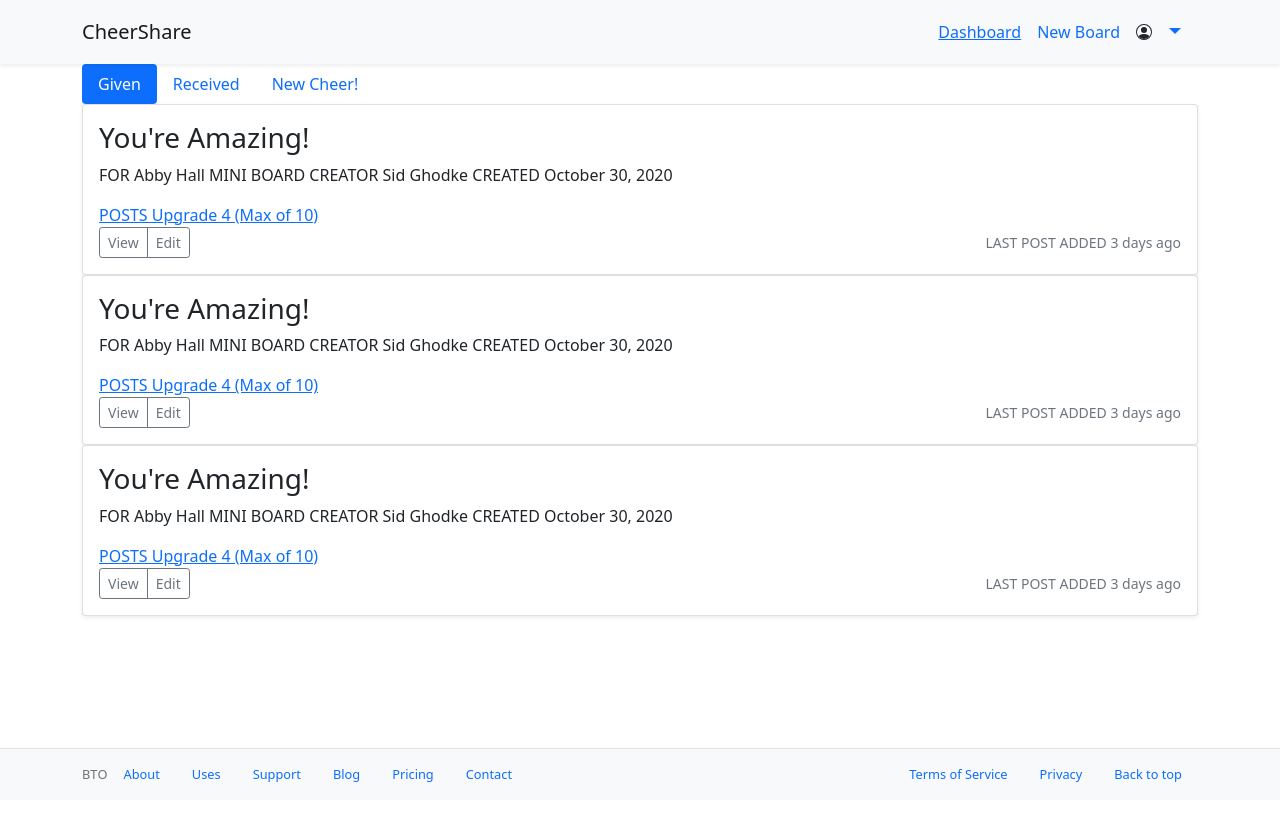
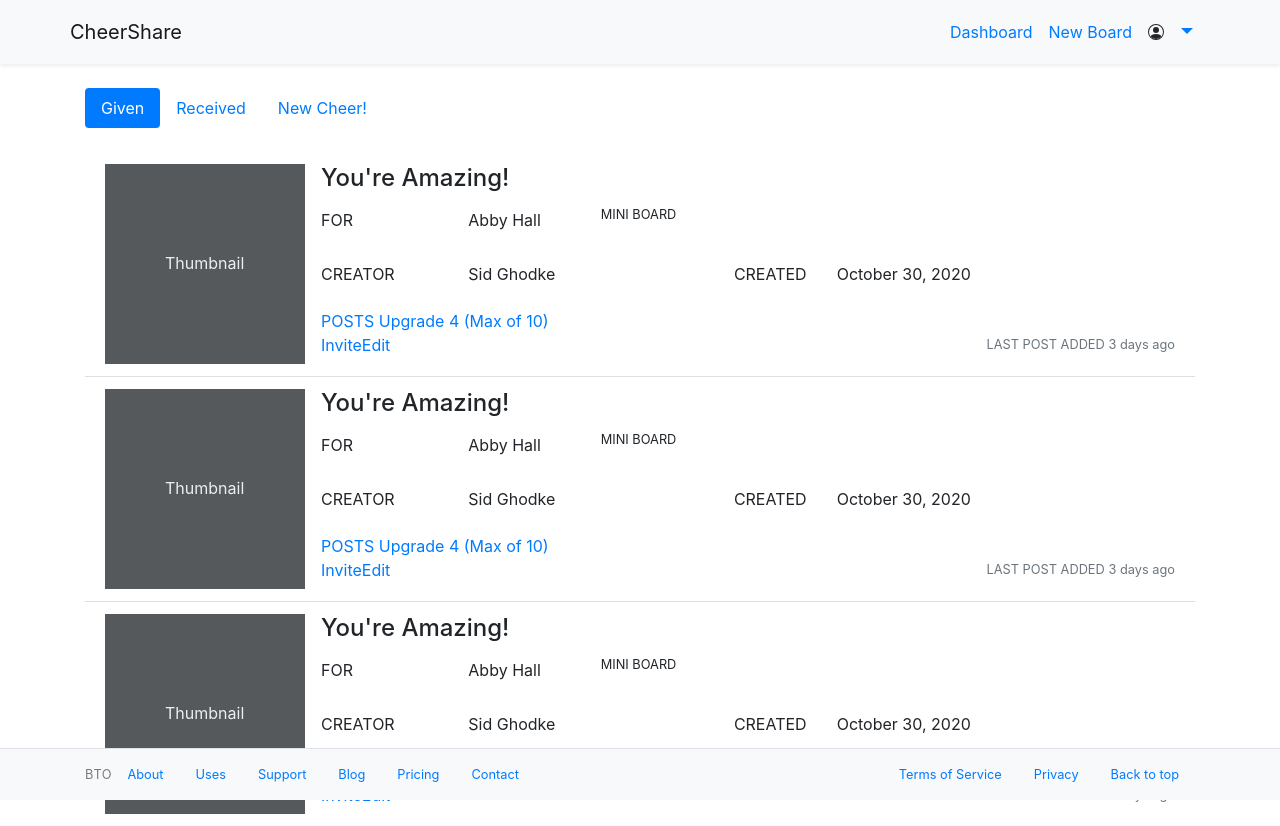
Before and after one commit to cheershareapp/cheershare, a Next.js app: page /cheer in a window 1280 px wide. Before the commit the page ends 800 px from the top, so only its background shows below. Built offline with nearby package versions, Linux system fonts and the light colour scheme.

Commit message:
Implement BoardSummary as a Media list Resolve Pin styles Fix listing filter pill Downgrade Bootstrap dependency

```diff
--- a/components/board-summary.js
+++ b/components/board-summary.js
@@ -1,27 +1,69 @@
+import {Row, Col, Media, Button, ButtonGroup, ListGroup, Form, Container} from "react-bootstrap";
+import React from "react";
+import Link from "next/link";
+
 export default function BoardSummary({id}) {
     return (
-        <div className="card shadow-sm">
-            <div className="card-body">
-                <h3>You're Amazing!</h3>
-                <p className="card-text">
-                    FOR  Abby Hall
-                    MINI BOARD
-                    CREATOR Sid Ghodke
-                    CREATED October 30, 2020
-                </p>
-                <a href={`/cheer/${id}/upgrade`}>POSTS Upgrade 4 (Max of 10)</a>
+        <Media>
+            <svg className="bd-placeholder-img mr-3" width="200" height="200"
+                 xmlns="http://www.w3.org/2000/svg" role="img"
+                 aria-label="Placeholder: Thumbnail" preserveAspectRatio="xMidYMid slice"
+                 focusable="false"><title>Placeholder</title>
+                <rect width="100%" height="100%" fill="#55595c"/>
+                <text x="30%" y="50%" fill="#eceeef" dy=".3em">Thumbnail</text>
+            </svg>
+            {/*<img*/}
+            {/*    className="mr-3"*/}
+            {/*    src="https://placeimg.com/200/200/all"*/}
+            {/*/>*/}
+            <Media.Body>
+                <h4>You're Amazing!</h4>
+                {/*<Container>*/}
+                {/*    <Row>*/}
+                {/*        <Col xs={7}>*/}
+                {/*            <label>For</label>*/}
+                {/*        </Col>*/}
+                {/*    </Row>*/}
+                {/*</Container>*/}
+                <Form>
+                    <Form.Group as={Row} controlId="formPlaintextEmail">
+                        <Form.Label column sm="2">
+                            FOR
+                        </Form.Label>
+                        <Col sm="2">
+                            <Form.Control plaintext readOnly defaultValue="Abby Hall" />
+                        </Col>
+
+                        <Form.Text column sm="4" className="text-right">
+                            MINI BOARD
+                        </Form.Text>
+                    </Form.Group>
+                    <Form.Group as={Row} controlId="formPlaintextPassword">
+                        <Form.Label column sm="2">
+                            CREATOR
+                        </Form.Label>
+                        <Col sm="2">
+                            <Form.Control plaintext readOnly defaultValue="Sid Ghodke" />
+                        </Col>
+
+                        <Form.Label column sm="3    " className="text-right">
+                            CREATED
+                        </Form.Label>
+                        <Col>
+                            <Form.Control plaintext readOnly defaultValue="October 30, 2020"/>
+                        </Col>
+                    </Form.Group>
+                </Form>
+
+                <Link href={`/cheer/${id}/upgrade`}>POSTS Upgrade 4 (Max of 10)</Link>
                 <div className="d-flex justify-content-between align-items-center">
-                    <div className="btn-group">
-                        <a href={`/cheer/${id}/invite`}
-                                className="btn btn-sm btn-outline-secondary">View
-                        </a>
-                        <a href={`/cheer/${id}`}
-                                className="btn btn-sm btn-outline-secondary">Edit
-                        </a>
-                    </div>
+                    <ButtonGroup>
+                        <Button href={`/cheer/${id}/invite`} variant="outline-secondary" size="sm" as={Link}>Invite</Button>
+                        <Button href={`/cheer/${id}`} variant="outline-secondary" size="sm" as={Link}>Edit</Button>
+                    </ButtonGroup>
                     <small className="text-muted">LAST POST ADDED 3 days ago</small>
                 </div>
-            </div>
-        </div>
+            </Media.Body>
+        </Media>
     );
 }
--- a/package.json
+++ b/package.json
@@ -8,7 +8,7 @@
     "start": "next start"
   },
   "dependencies": {
-    "bootstrap": "^5.0.0-alpha3",
+    "bootstrap": "^4.5.3",
     "muuri": "^0.9.3",
     "next": "10.0.0",
     "next-auth": "^3.1.0",
--- a/pages/cheer/index.js
+++ b/pages/cheer/index.js
@@ -7,6 +7,7 @@ import BoardSummary from "../../components/board-summary";
 import Container from 'react-bootstrap/Container';
 import Nav from 'react-bootstrap/Nav';
 import CreateBoardModal from "../../components/create-board";
+import ListGroup from "react-bootstrap/ListGroup";
 
 
 export default function ListBoards() {
@@ -21,7 +22,7 @@ export default function ListBoards() {
             <Header/>
             <CreateBoardModal showModal={showModal} setModal={setModal}/>
             <Container>
-                <Nav variant="pills" activeKey="given" onSelect={setFilter}>
+                <Nav variant="pills" activeKey={filter} onSelect={setFilter} className="py-4">
                     <Nav.Item>
                         <Nav.Link eventKey="given">
                             Given
@@ -39,9 +40,11 @@ export default function ListBoards() {
                     </Nav.Item>
                 </Nav>
 
-                {[...Array(filter === 'given' ? 3 : 1).keys()].map(id =>
-                    <BoardSummary id={id} key={id}/>
-                )}
+                <ListGroup variant="flush">
+                    {[...Array(filter === 'given' ? 3 : 1).keys()].map(id => (<ListGroup.Item>
+                        <BoardSummary id={id} key={id}/>
+                    </ListGroup.Item>))}
+                </ListGroup>
             </Container>
 
             <Footer/>
```
Also changed, not shown: components/pin.js (+7 -8 lines).
